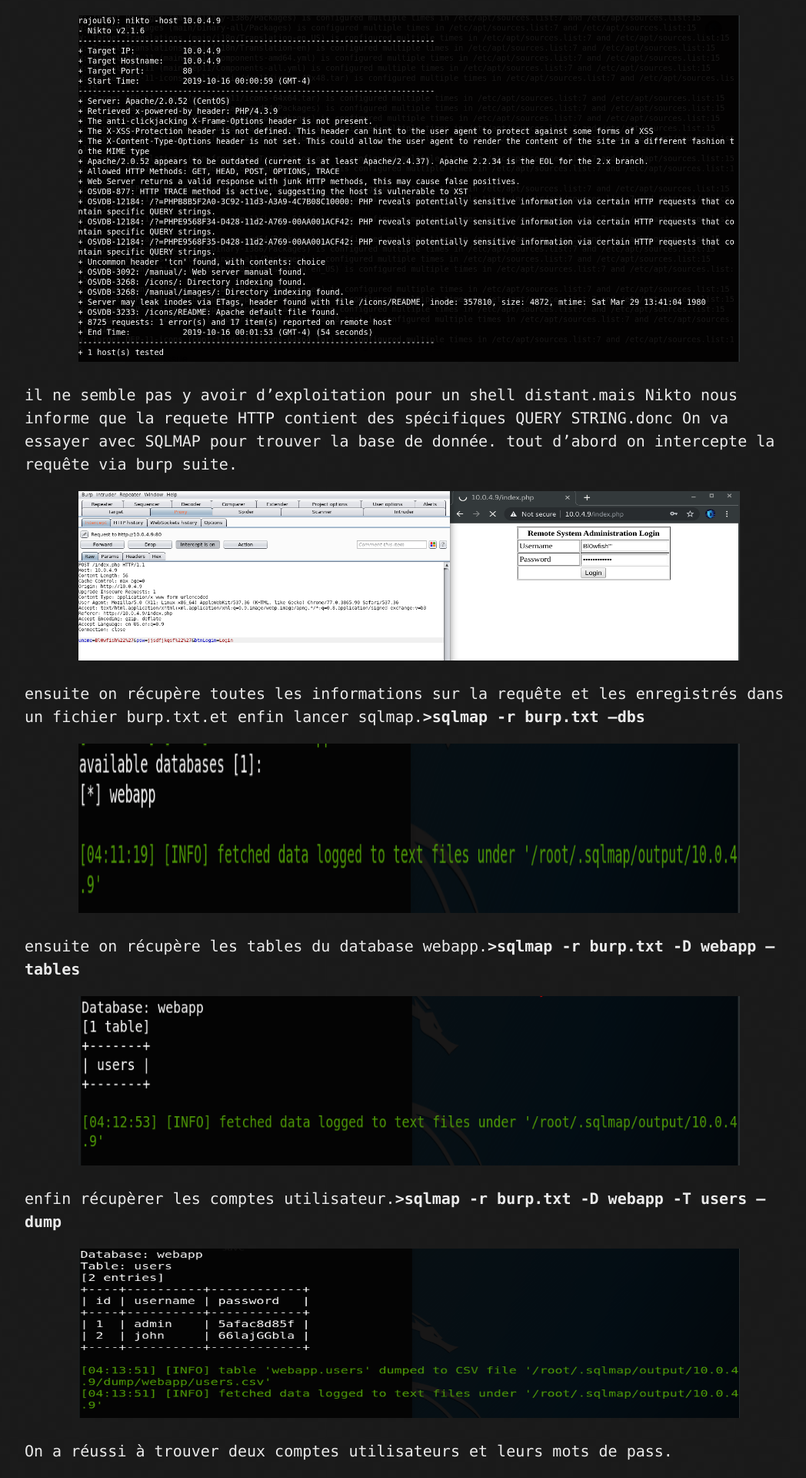
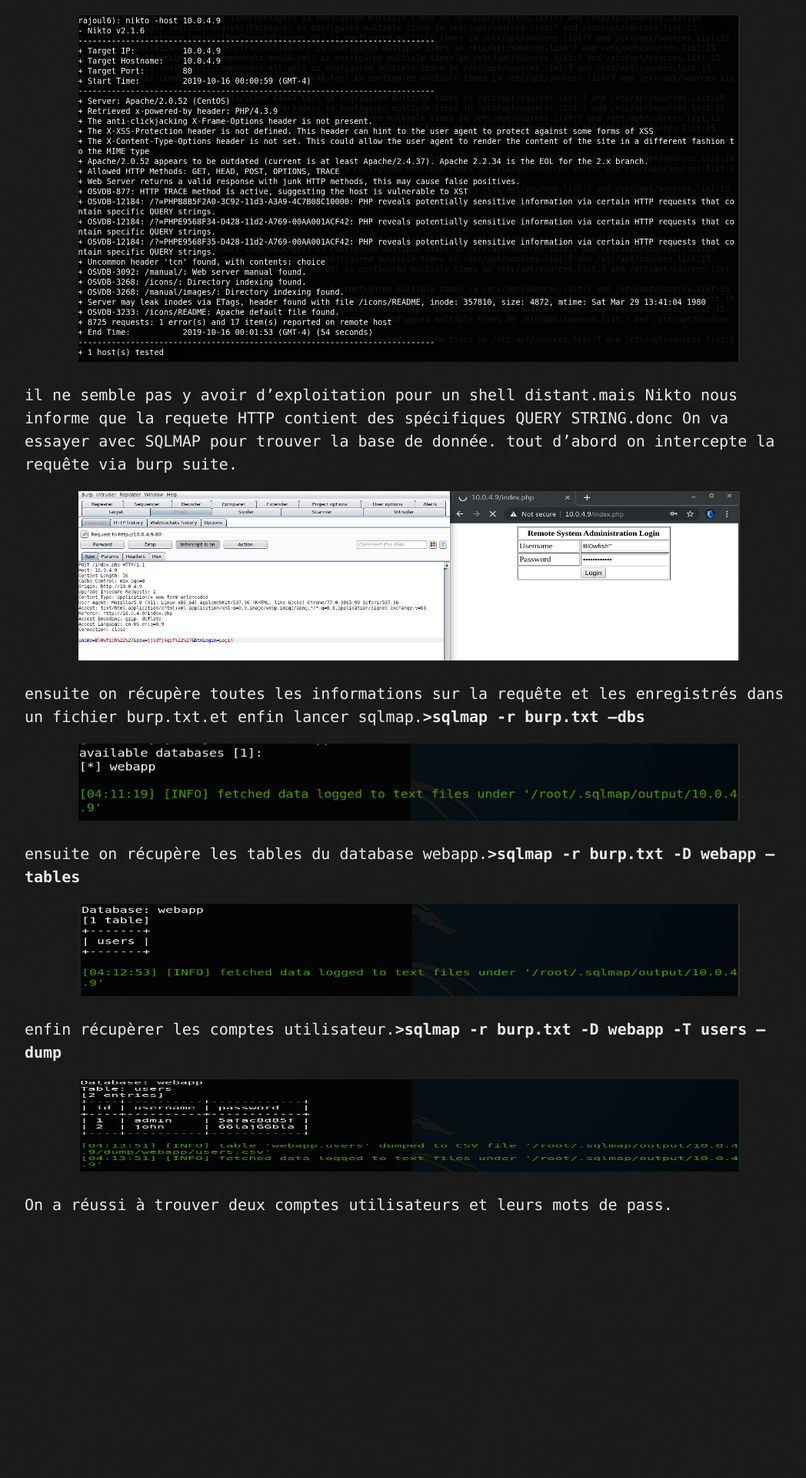
Before and after one commit to rajoul/rajoul.github.io, a Jekyll site: the page built from my_write_up/Kioptrix_2.md, in a window 1280 px wide. Shown: the part 1856-3776 px from the top of the page at 77% size, without its empty margins (108-1156 px from the left). Built offline with Jekyll 4.4.1, drawn with Linux system fonts in a browser that asks for light colours; our own code applies the rules of GitHub Pages for plain Markdown files; after the commit the page ends 3456 px from its top, so only the background shows below that.

Commit message:
Update Kioptrix_2.md

```diff
--- a/my_write_up/Kioptrix_2.md
+++ b/my_write_up/Kioptrix_2.md
@@ -28,14 +28,14 @@
 </p>
 ensuite on récupère toutes les informations sur la requête et les enregistrés dans un fichier burp.txt.et enfin lancer sqlmap.**>sqlmap -r burp.txt --dbs**
 <p align="center">
-  <img src="https://rajoul.github.io/my_write_up/image/kioptrix_2/database_name_5.png" width="860" height="220">
+  <img src="https://rajoul.github.io/my_write_up/image/kioptrix_2/database_name_5.png" width="860" height="100">
 </p>
 ensuite on récupère les tables du database webapp.**>sqlmap -r burp.txt -D webapp --tables**
 <p align="center">
-  <img src="https://rajoul.github.io/my_write_up/image/kioptrix_2/table_name_6.png" width="860" height="220">
+  <img src="https://rajoul.github.io/my_write_up/image/kioptrix_2/table_name_6.png" width="860" height="120">
 </p>
 enfin récupèrer les comptes utilisateur.**>sqlmap -r burp.txt -D webapp -T users --dump**
 <p align="center">
-  <img src="https://rajoul.github.io/my_write_up/image/kioptrix_2/get_users_7.png" width="860" height="220">
+  <img src="https://rajoul.github.io/my_write_up/image/kioptrix_2/get_users_7.png" width="860" height="120">
 </p>
 On a réussi à trouver deux comptes utilisateurs et leurs mots de pass.
```
